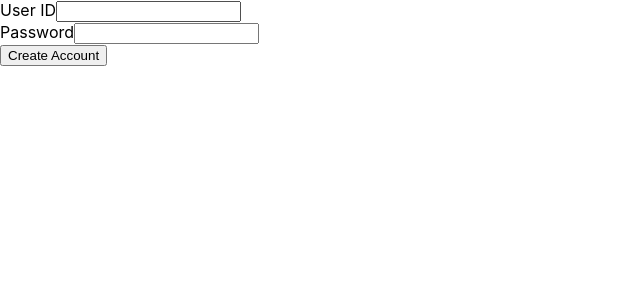
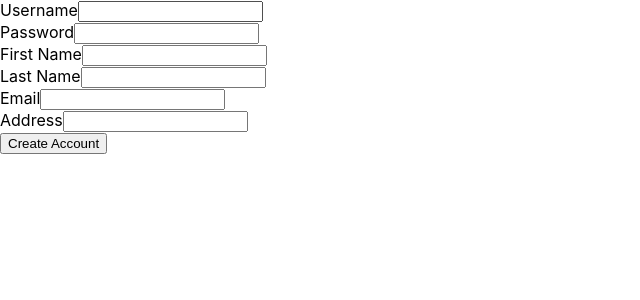
Before and after one commit to Nijamudeen96/TT1_23, a React (Create React App) app in the folder frontend/: page /signup in a window 1280 px wide. Shown: the top 300 px of the page, without its empty margins (0-640 px from the left). Built offline with nearby package versions, Linux system fonts and the light colour scheme.

Commit message:
Update SignupContent.js
Add in the fields required for signing up - Esther

```diff
--- a/frontend/src/LoginComponents/SignupContent.js
+++ b/frontend/src/LoginComponents/SignupContent.js
@@ -2,8 +2,16 @@ import { Link } from "react-router-dom";
 import { useState, React } from "react";
 
 const SignupContent = (props) => {
+  const [enteredUsername, setEnteredUsername] = useState("");
   const [enteredEmail, setEnteredEmail] = useState("");
   const [enteredPassword, setEnteredPassword] = useState("");
+  const [enteredFirstName, setFirstName] = useState("");
+  const [enteredLastName, setLastName] = useState("");
+  const [enteredAddress, setAddress] = useState("");
+
+  const usernameChangeHandler = (event) => {
+    setEnteredUsername(event.target.value);
+  };
 
   const emailChangeHandler = (event) => {
     setEnteredEmail(event.target.value);
@@ -11,6 +19,18 @@ const SignupContent = (props) => {
 
   const passwordChangeHandler = (event) => {
     setEnteredPassword(event.target.value);
+  };
+
+  const firstNameChangeHandler = (event) => {
+    setFirstName(event.target.value);
+  };
+
+  const lastNameChangeHandler = (event) => {
+    setLastName(event.target.value);
+  };
+
+  const addressChangeHandler = (event) => {
+    setAddress(event.target.value);
   };
 
   const SubmitHandler = (event) => {
@@ -36,13 +56,12 @@ const SignupContent = (props) => {
   return (
     <form onSubmit={SubmitHandler}>
       <div>
-        <label htmlFor="email">User ID</label>
+        <label htmlFor="username">Username</label>
         <input
-          type="email"
-          id="email"
-          value={enteredEmail}
-          onChange={emailChangeHandler}
-        />
+          type="text"
+          id="username"
+          value={enteredUsername}
+          onChange={usernameChangeHandler}/>
       </div>
       <div>
         <label htmlFor="password">Password</label>
@@ -55,6 +74,41 @@ const SignupContent = (props) => {
         />
       </div>
       <div>
+        <label htmlFor="firstName">First Name</label>
+        <input
+          type="text"
+          id="firstname"
+          value={enteredFirstName}
+          onChange={firstNameChangeHandler}/>
+      </div>
+      <div>
+        <label htmlFor="lastName">Last Name</label>
+        <input
+          type="text"
+          id="lastname"
+          value={enteredLastName}
+          onChange={lastNameChangeHandler}/>
+      </div>
+      <div>
+        <label htmlFor="email">Email</label>
+        <input
+          type="email"
+          id="email"
+          value={enteredEmail}
+          onChange={emailChangeHandler}
+        />
+      </div>
+      <div>
+        <label htmlFor="address">Address</label>
+        <input
+          type="text"
+          id="address"
+          value={enteredAddress}
+          onChange={addressChangeHandler}/>
+      </div>
+
+
+      <div>
         <button type="submit">Create Account</button>
       </div>
     </form>
```
